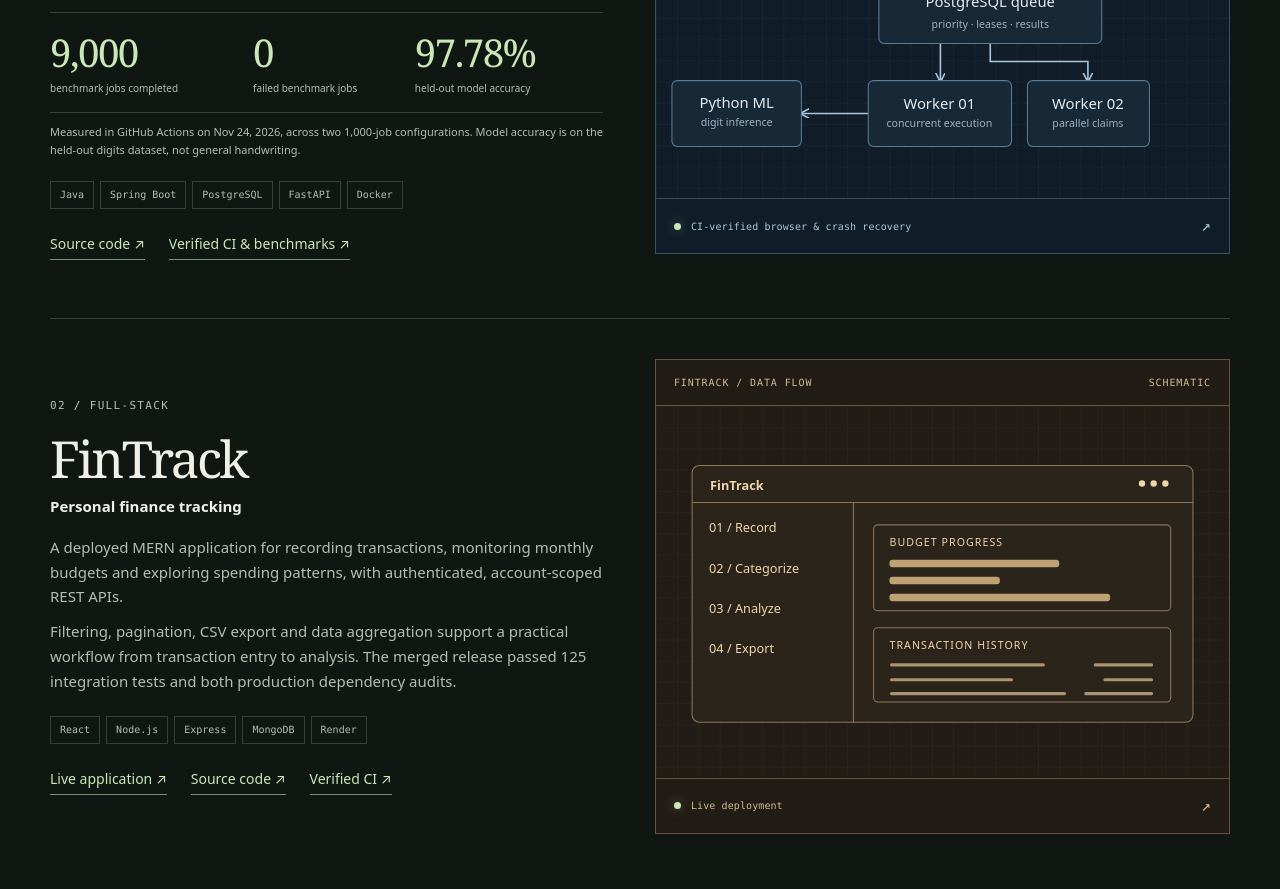
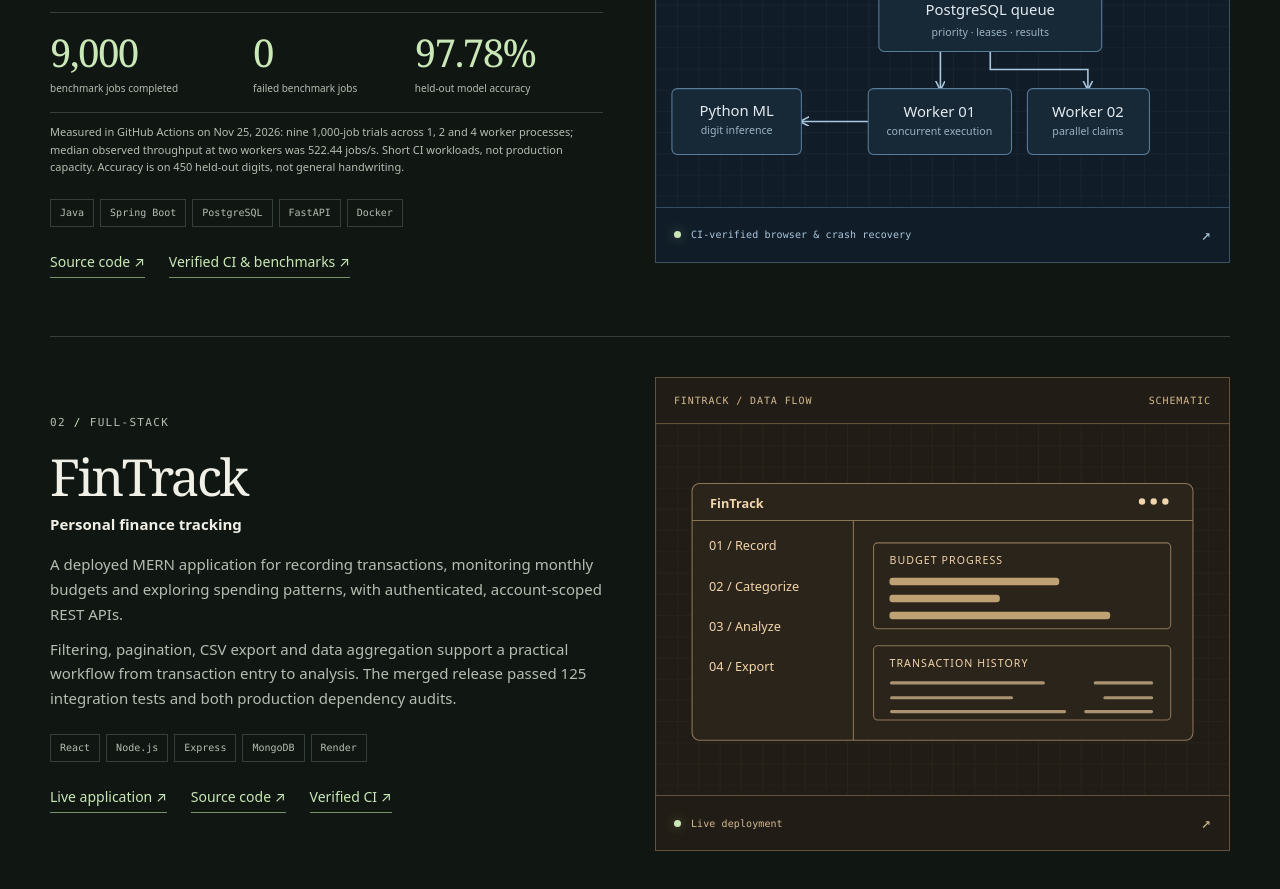
Before and after one commit to ShreyasLohiaFR/Personal-Website, a plain HTML site: page public/index.html in a window 1280 px wide. Shown: the part 1340-2229 px from the top of the page. Drawn offline with Linux system fonts and the light colour scheme.

Commit message:
Correct Nexus benchmark scope and clarify measured throughput

```diff
--- a/public/index.html
+++ b/public/index.html
@@ -51,7 +51,7 @@
           <p class="project-lead">Distributed task execution and ML inference</p>
           <p>A self-hosted Java platform with a PostgreSQL-backed priority queue, concurrent workers, retries, lease-based crash recovery and a Python digit-classification service.</p>
           <div class="metrics"><div><strong>9,000</strong><span>benchmark jobs completed</span></div><div><strong>0</strong><span>failed benchmark jobs</span></div><div><strong>97.78%</strong><span>held-out model accuracy</span></div></div>
-          <p class="evidence">Measured in GitHub Actions on Nov 24, 2026, across two 1,000-job configurations. Model accuracy is on the held-out digits dataset, not general handwriting.</p>
+          <p class="evidence">Measured in GitHub Actions on Nov 25, 2026: nine 1,000-job trials across 1, 2 and 4 worker processes; median observed throughput at two workers was 522.44 jobs/s. Short CI workloads, not production capacity. Accuracy is on 450 held-out digits, not general handwriting.</p>
           <ul class="stack"><li>Java</li><li>Spring Boot</li><li>PostgreSQL</li><li>FastAPI</li><li>Docker</li></ul>
           <div class="project-links"><a href="https://github.com/ShreyasLohiaFR/Nexus-Distributed-Task-Execution-ML-Inference-Platform" target="_blank" rel="noopener noreferrer">Source code ↗</a><a href="https://github.com/ShreyasLohiaFR/Nexus-Distributed-Task-Execution-ML-Inference-Platform/actions/runs/45570285078" target="_blank" rel="noopener noreferrer">Verified CI &amp; benchmarks ↗</a></div>
         </div>
```
